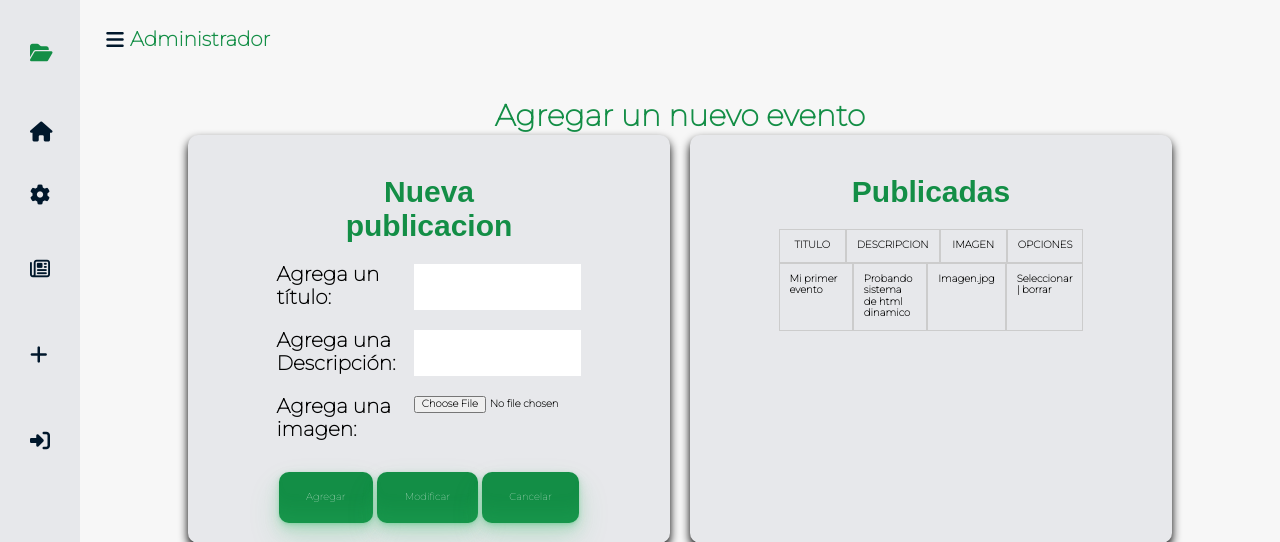
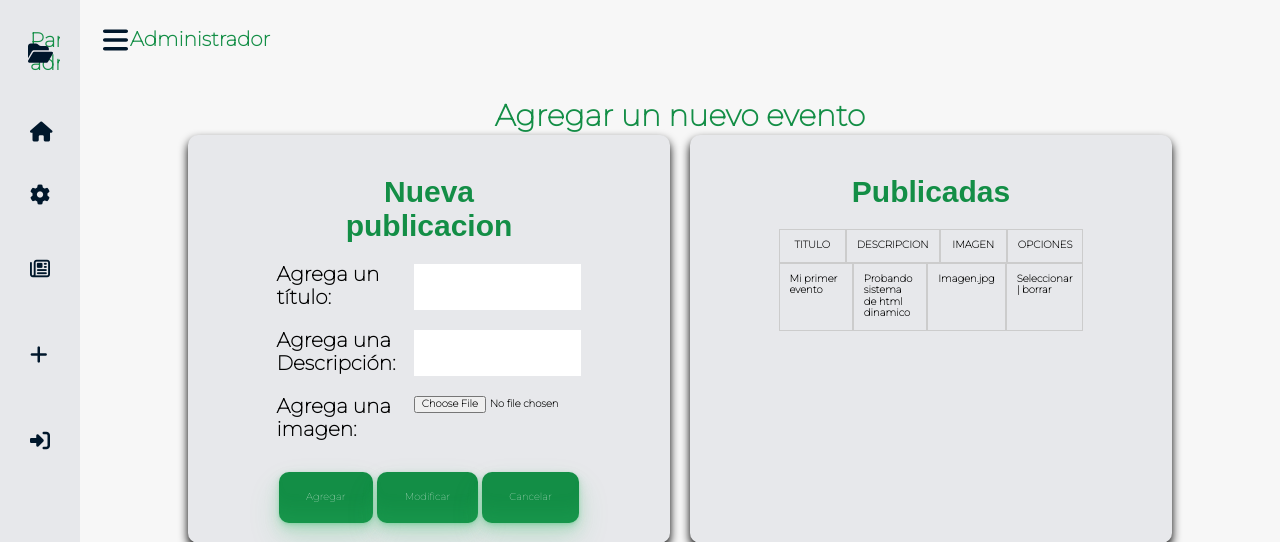
Before and after one commit to angelcruz07/WebSite-Turismo, a PHP site: page /WebSite-Turismo/admin/addEvent.php in a window 1280 px wide. Shown: the top 542 px of the page. Run offline with PHP 8.4, Linux system fonts and the light colour scheme; data comes from the database, SQL or seed files in the repository; some libraries are stand-ins or nearby versions.

Commit message:
Cambio de iconos

```diff
--- a/admin/assets/css/admin.css
+++ b/admin/assets/css/navbar.css
@@ -45,8 +45,8 @@ header {
 
 }
 
-.icon_menu i {
-    font-size: 20px;
+.icon_menu img {
+    width: 25px;
     cursor: pointer;
     position: absolute;
 }
--- a/admin/partials/header.php
+++ b/admin/partials/header.php
@@ -9,7 +9,7 @@ $url = "http://" . $_SERVER['HTTP_HOST'] . "/WebSite-Turismo";
   <link rel="stylesheet" href="<?php echo $url?>/assets/css/superglobals.css">
   <link rel="stylesheet" href="<?php echo $url?>/assets/css/normalize.css" type="text/css">
   <link rel="stylesheet" href="<?php echo $url?>/admin/assets/css/login.css" type="text/css">
-  <link rel="stylesheet" href="<?php echo $url?>/admin/assets/css/admin.css" type="text/css">
+  <link rel="stylesheet" href="<?php echo $url?>/admin/assets/css/navbar.css" type="text/css">
   <link rel="stylesheet" href="<?php echo $url?>/admin/assets/css/addEvent.css" type="text/css">
   <script src="https://kit.fontawesome.com/41bcea2ae3.js" crossorigin="anonymous" defer></script>
   <title>Administrador</title>
--- a/admin/partials/navbar.php
+++ b/admin/partials/navbar.php
@@ -3,14 +3,18 @@ $url = "http://" . $_SERVER['HTTP_HOST'] . "/WebSite-Turismo";
 ?>
 <header>
   <div class="icon_menu">
-    <i class="fa-solid fa-bars bx bx-menu" id="btn_open"></i>
+  <img  src="<?php echo $url ?>/assets/icons/bars-solid-black.svg" alt="Icono menu" id="btn_open" title="icon-menu">
   </div>
   <h1>Administrador</h1>
 </header>
 
 <div class="menu_side" id="menu_side">
   <div class="name_page">
-    <i class="fa-solid fa-folder-open"></i>
+    <!-- Copiar este div -->
+      <div class="icon_menu">
+         <img  src="<?php echo $url ?>/assets/icons/folder.svg" alt="Icono folder" title="icon-folder">
+      </div>
+      <!-- -------------------------------- -->
     <h4>Panel de administracion</h4>
   </div>
   <div class="options_menu">
```
Also changed, not shown: assets/icons/bars-solid-black.svg (added), assets/icons/folder-open-solid.svg (deleted), assets/icons/folder.svg (added).
